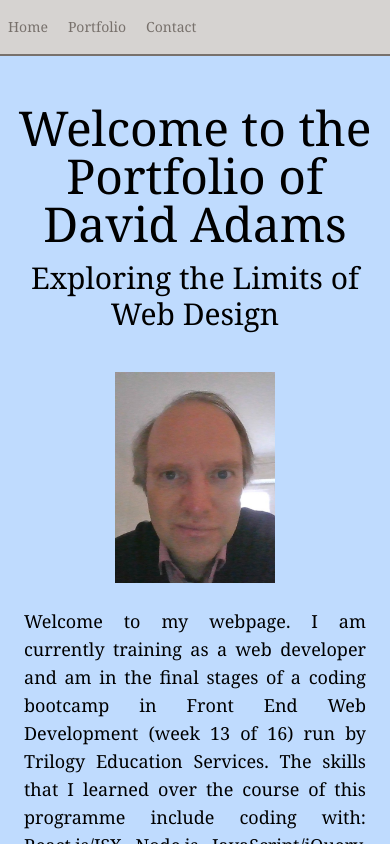
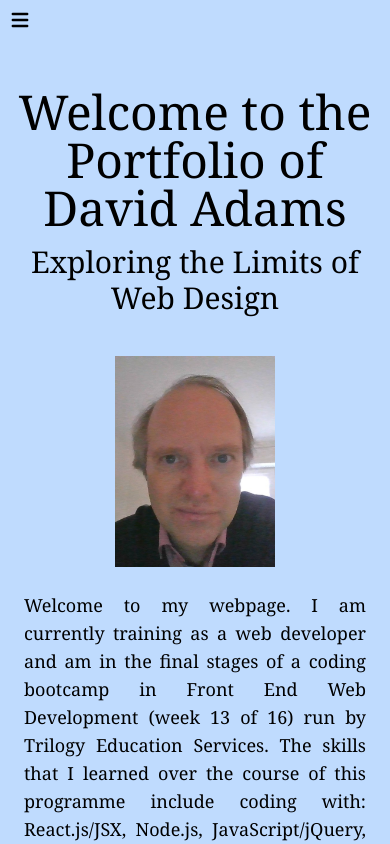
Before and after one commit to DavidBlueLamassu/David-Adams-Portfolio, a React (Create React App) app: page / in a window 390 px wide. Shown: the top 844 px of the page. Built offline with nearby package versions, Linux system fonts and the light colour scheme.

Commit message:
Navbar responsive

```diff
--- a/package.json
+++ b/package.json
@@ -8,6 +8,7 @@
     "@testing-library/user-event": "^13.5.0",
     "react": "^18.2.0",
     "react-dom": "^18.2.0",
+    "react-icons": "^4.9.0",
     "react-router-dom": "^6.10.0",
     "react-scripts": "5.0.1",
     "web-vitals": "^2.1.4"
--- a/src/components/NavBar.js
+++ b/src/components/NavBar.js
@@ -1,10 +1,17 @@
-import React from 'react';
+import React, { useState } from "react";
 import { NavLink } from 'react-router-dom';
+import { HiMenu } from 'react-icons/hi'
 
 function NavBar() {
+
+  const [showNav, setShowNav] = useState(false);
+
   return (
-    <ul className="bg-stone-300 flex h-14 font-serif items-center text-stone-500 border-b-2 border-stone-500 text-sm">
-      <li className="pl-2 hover:text-stone-800">
+    <nav className="sticky top-0 bg-blue-200">
+      <HiMenu onClick={() => setShowNav(!showNav)}
+      className="md:hidden block w-10 h-10 p-2 cursor-pointer"/>
+      <ul className={(showNav ? "left-0" : "-left-full") + " fixed bg-stone-500 w-4/12 h-40 text-white space-y-5 md:space-y-0 p-5 md:static md:bg-stone-300 md:flex md:h-14 font-serif md:items-center md:text-stone-500 md:border-b-2 md:border-stone-500 text-sm md:w-full bg-opacity-90"}>
+        <li className="md:pl-2 hover:text-stone-800">
           <NavLink
             to="/"
             end
@@ -15,7 +22,7 @@ function NavBar() {
             Home
           </NavLink>
         </li>
-      <li className="pl-5 hover:text-stone-800">
+        <li className="md:pl-5 hover:text-stone-800">
           <NavLink
             to="portfolio"
             className={({ isActive }) =>
@@ -25,7 +32,7 @@ function NavBar() {
             Portfolio
           </NavLink>
         </li>
-      <li className="pl-5 hover:text-stone-800">
+        <li className="md:pl-5 hover:text-stone-800">
           <NavLink
             to="contact"
             end
@@ -37,6 +44,7 @@ function NavBar() {
           </NavLink>
         </li>
       </ul>
+    </nav>
   );
 }
 
```
Also changed, not shown: 1 other file (tests, documents, lock files or other folders). Lines whose indentation alone changed are shown as unchanged.
